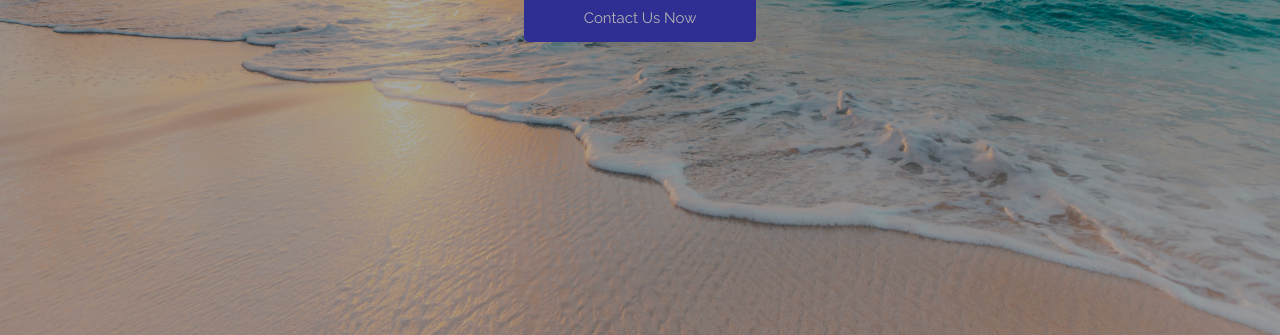
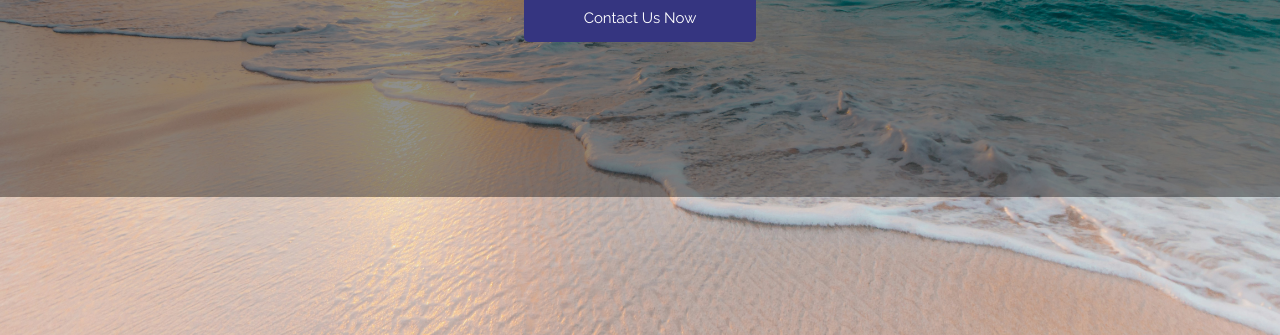
Before and after one commit to ydheeraj535/goa_travel, a plain HTML site: page index.html in a window 1280 px wide. Shown: the part 475-810 px from the top of the page. Drawn offline with Linux system fonts and the light colour scheme.

Commit message:
Add files via upload

```diff
--- a/style.css
+++ b/style.css
@@ -13,7 +13,18 @@
 header {
     background-image: url("images/background.jpg");
     background-size: cover;
-    filter: brightness(70%);
+}
+
+header::after {
+    content: '';
+    background-color: rgba(0, 0, 0, 0.4);
+    display: block;
+    position: absolute;
+    top: 0;
+    left: 0;
+    width: 100%;
+    height: 84%;
+    z-index: 1;
 }
 
 nav li {
@@ -44,6 +55,7 @@ nav {
     color: white;
     font-size: 28px;
     font-weight: 500;
+    z-index: 2;
 }
 
 .header-content {
@@ -59,22 +71,30 @@ nav {
     color: white;
     font-size: 55px;
     font-weight: 600;
+    z-index: 2;
 }
 
 .header-content h3 {
     color: white;
     font-size: 25px;
     font-weight: 700;
+    z-index: 2;
 }
 
 .btn {
     text-decoration: none;
     color: white;
     font-size: 15px;
-    background-color: rgb(65, 65, 210);
+    background-color: rgb(53, 53, 128);
     padding: 15px 60px;
     border-radius: 5px;
+    z-index: 2;
 }
 .btn:hover {
-    background-color: rgb(6, 6, 196);
+    background-color: rgb(28, 28, 73);
 }
+
+ul {
+    z-index: 2;
+
+}
```
